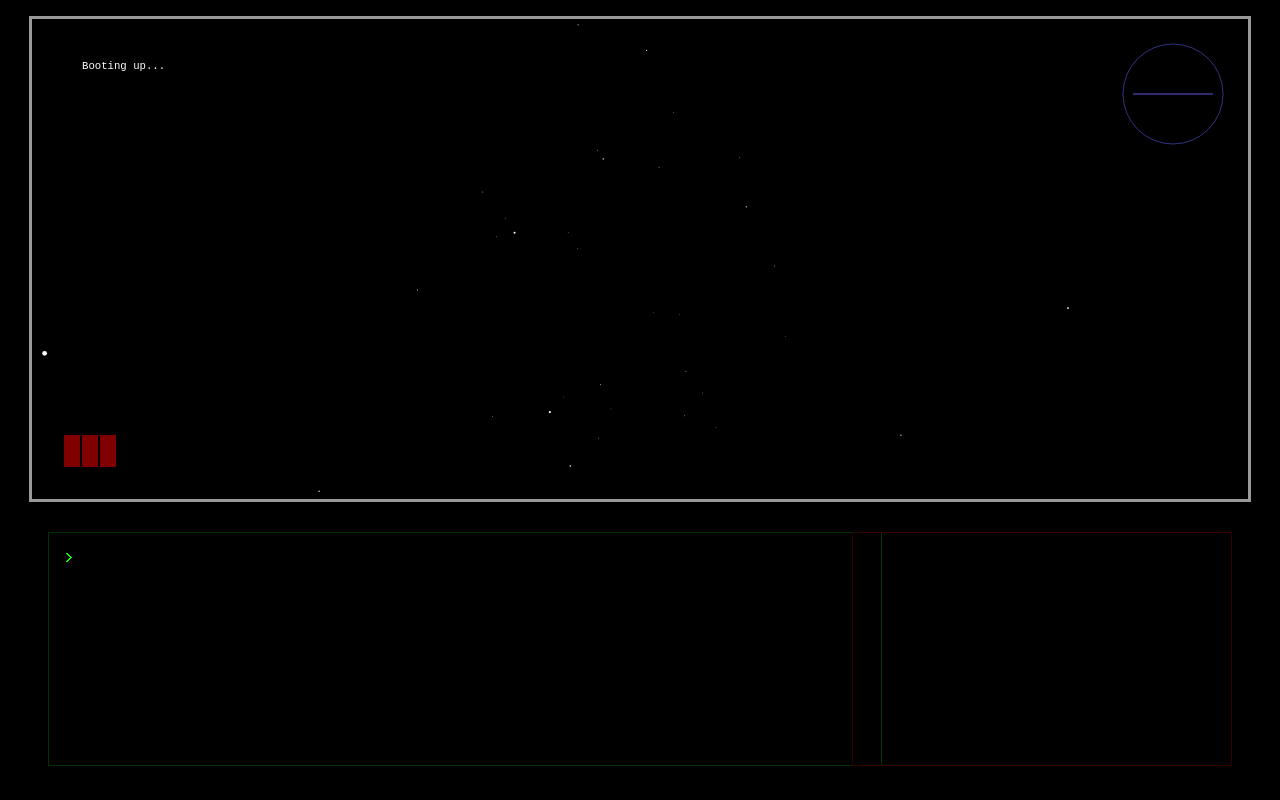
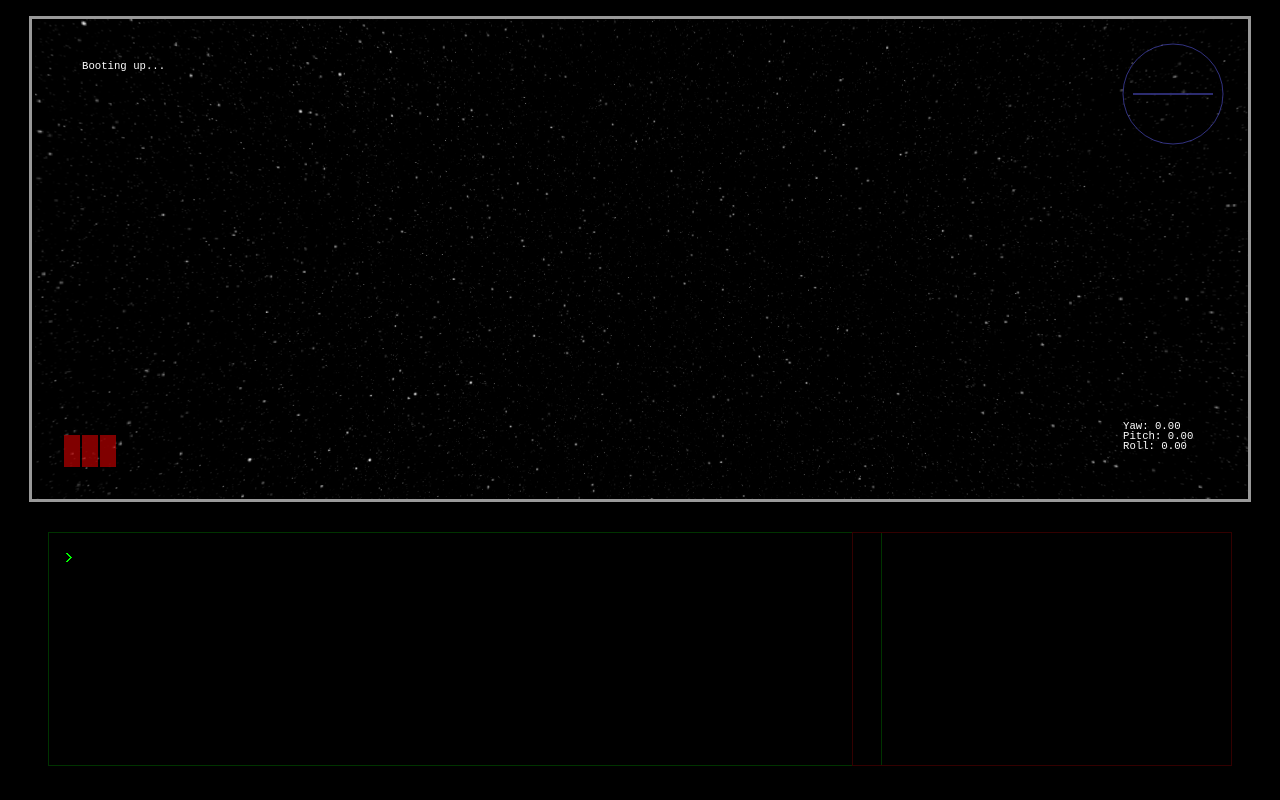
Before and after one commit to cjbrowne/Pilot, a plain HTML site: page index.html in a window 1280 px wide. Drawn offline with Linux system fonts and the light colour scheme; animation ran at ten frames a second.

Commit message:
YES!!!! IT FUCKING WORKS!!!  Well, pitch does at least.  Not so sure about yaw or roll yet, I got a bit too excited about pitch working.  At least pitch works!!!

```diff
--- /dev/null
+++ b/app.js
@@ -0,0 +1,2 @@
+var connect = require('connect');
+connect.createServer(connect.static(__dirname)).listen(80);
--- a/index.html
+++ b/index.html
@@ -5,9 +5,10 @@
 		<link rel='stylesheet' href='main.css' type='text/css' />
 	</head>
 	<body>
-		<img id='spritesheet' class='resource' src='spritesheet.png' />
 		<canvas id='viewscreen'>
 		</canvas>
+		<div id='space'>
+		</div>
 		<div id='controls'>
 			<div id='console'>
 				<div id='editor'>
--- a/main.css
+++ b/main.css
@@ -29,6 +29,13 @@ body {
 	margin:1em auto;
 	margin-bottom:2em;
 	display:block;
+}
+
+#space {
+	position:absolute;
+	top:calc(1em + 3px);
+	left:calc(2em + 3px);
+	z-index:-1;
 }
 
 #console {
--- a/ship.js
+++ b/ship.js
@@ -1,7 +1,7 @@
 var Ship = (function() {
 	var shipInformation = {
 		rotation: {
-			heading: 0,
+			yaw: 0,
 			pitch: 0,
 			roll: 0
 		},
@@ -15,8 +15,11 @@ var Ship = (function() {
 			fore: 100,
 			aft: 100,
 		},
-		forwardVelocity: 0.0,
-		upwardVelocity: 0.0
+		velocity: {
+			x: 0.0,
+			y: 0.0,
+			z: 0.0
+		}
 	}
 	var Ship = function() {
 		this.Cannon = function() {
@@ -69,7 +72,7 @@ var Ship = (function() {
 	// a few helpful functions for extracting information about the ship
 	Ship.prototype.getRotation = function() {
 		return {
-			heading: shipInformation.rotation.heading,
+			yaw: shipInformation.rotation.yaw,
 			pitch: shipInformation.rotation.pitch,
 			roll: shipInformation.rotation.roll
 		};
@@ -80,6 +83,13 @@ var Ship = (function() {
 			y: shipInformation.position.y,
 			z: shipInformation.position.z
 		};
+	}
+	Ship.prototype.getVelocity = function() {
+		return {
+			x: shipInformation.velocity.x,
+			y: shipInformation.velocity.y,
+			z: shipInformation.velocity.z
+		}
 	}
 	Ship.prototype.getHealth = function() {
 		return shipInformation.health;
--- a/starfield.js
+++ b/starfield.js
@@ -1,35 +1,44 @@
 var audio_enabled = false;
 (function() {
-	var camera, scene, renderer, $viewer = $("#viewscreen"), pitchObject, yawObject,frameNumber = 0,speaker;
+	var camera, scene, renderer, $viewer = $("#viewscreen"), pitchObject, yawObject,frameNumber = 0,speaker,pitchObject,yawObject;
 	var ctx = $("#viewscreen")[0].getContext('2d');
 
+	var PI_2 = Math.PI / 2;
 	var particles = [];
-
-	init();
+	$(document).ready(function() {
+		init();
+	});
 
 	function init() {
-		camera = new THREE.PerspectiveCamera(80, $viewer.width() / $viewer.height(), 1, 4000);
+		scene = new THREE.Scene();
+		camera = new THREE.PerspectiveCamera(45, $viewer.width() / $viewer.height(), 0.01, 1000);
+		camera.position.z = 1.5;
 
 		camera.rotation.set(0,0,0);
 
 		pitchObject = new THREE.Object3D();
 		pitchObject.add(camera);
-
 		yawObject = new THREE.Object3D();
 		yawObject.position.y = 10;
 		yawObject.add(pitchObject);
 
-
-		scene = new THREE.Scene();
 		scene.add(yawObject);
 
-		renderer = new THREE.CanvasRenderer({canvas:$viewer[0]});
+		renderer = new THREE.WebGLRenderer();
 		renderer.setSize( $viewer.width(), $viewer.height() );
+		$("#space").append(renderer.domElement);
+		ctx.canvas.width = $viewer.width();
+		ctx.canvas.height = $viewer.height();
 
-		makeParticles();
+
+		var geometry  = new THREE.SphereGeometry(90, 32, 32)
+		var material  = new THREE.MeshBasicMaterial()
+		material.map   = THREE.ImageUtils.loadTexture('galaxy_starfield.png')
+		material.side  = THREE.BackSide
+		var mesh  = new THREE.Mesh(geometry, material)
+		scene.add(mesh)
 
 		setupAudio();
-
 		requestAnimationFrame(update);
 	}
 
@@ -48,7 +57,17 @@ var audio_enabled = false;
 	function update() {
 		requestAnimationFrame(update);
 		ctx.clearRect(0,0,$viewer.width(),$viewer.height());
-		updateParticles();
+		var velocity = ship.getVelocity();
+
+		var shipRot = ship.getRotation();
+		yawObject.rotation.y = shipRot.yaw;
+		pitchObject.rotation.x = shipRot.pitch;
+		pitchObject.rotation.x = Math.max( - PI_2, Math.min( PI_2, pitchObject.rotation.x ) );
+
+		yawObject.translateX( velocity.x );
+        yawObject.translateY( velocity.y );
+        yawObject.translateZ( velocity.z );
+
 		renderer.render(scene,camera);
 		renderHud();
 		if(audio_enabled) doSounds();
@@ -167,45 +186,15 @@ var audio_enabled = false;
 		}
 		*/
 		ctx.restore();
-	}
 
-	function makeParticles() {
-		var particle, material;
-
-		for(var zpos = -1000; zpos < 1000; zpos += 20) {
-			material = new THREE.ParticleCanvasMaterial({color:0xffffff, program:particleRender});
-			particle = new THREE.Particle(material);
-
-			particle.position.x = Math.random() * 1000 - 500;
-			particle.position.y = Math.random() * 1000 - 500;
-
-			particle.position.z = zpos;
-
-			particle.scale.x = particle.scale.y = 1;
-
-			scene.add(particle);
-			particles.push(particle);
-		}
-	}
-
-	function particleRender(context) {
-		context.beginPath();
-		context.arc(0,0,1,0,Math.PI * 2,true);
-		context.fill();
-	}
-
-	function updateParticles() {
-		for(var i = 0; i < particles.length; i++) {
-			var particle = particles[i];
-			if(particle.position.z>1000) particle.position.z-=2000;
-		}
-		var rot = ship.getRotation();
-		/* -- my attempt at making the camera rotate with the ship:
-		yawObject.rotation.y -= rot.yaw * 0.002;
-		pitchObject.rotation.x -= rot.pitch * 0.002;
-		var PI_2 = Math.PI * 2;
-		pitchObject.rotation.x = Math.max(-PI_2, Math.min(PI_2,pitchObject.rotation.x));
-		*/
+		// debug ship information
+		ctx.save();
+		var shipRot = ship.getRotation();
+		ctx.fillStyle = "rgb(255,255,255)";
+		ctx.fillText("Yaw: " + shipRot.yaw.toFixed(2),$viewer.width() - 125, $viewer.height() - 70);
+		ctx.fillText("Pitch: " + shipRot.pitch.toFixed(2),$viewer.width() - 125, $viewer.height() - 60);
+		ctx.fillText("Roll: " + shipRot.roll.toFixed(2),$viewer.width() - 125, $viewer.height() - 50);
+		ctx.restore();
 
 	}
 
```
Also changed, not shown: galaxy_starfield.png (added), 1 other file.
